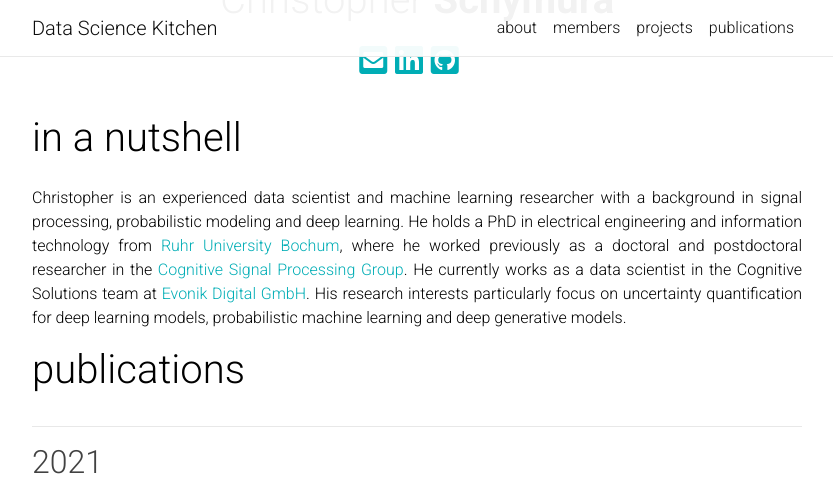
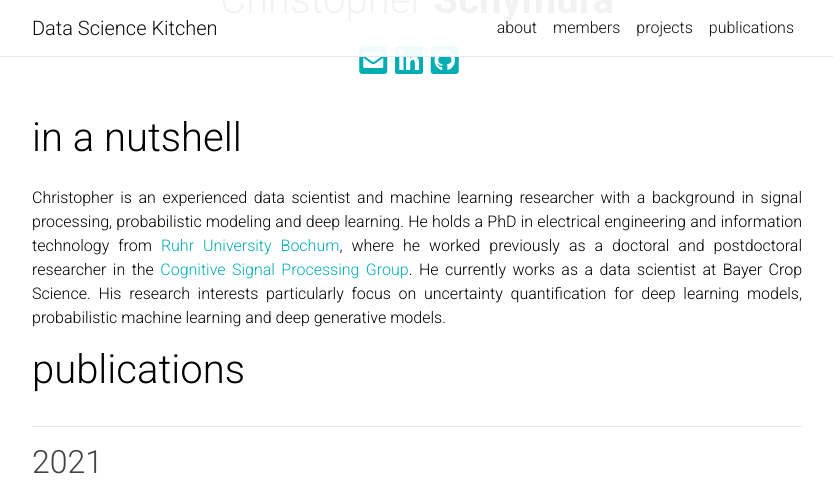
Before and after one commit to data-science-kitchen/data-science-kitchen.github.io, a Jekyll site: the page built from _members/christopher.markdown, in a window 1280 px wide and 900 px high, scrolled down 423 px, cut to the strip 0-493 px from the top of the window. Shown: the whole strip, without its empty margins (223-1056 px from the left). Built offline with Jekyll 4.4.1, drawn with Linux system fonts in a browser that asks for light colours; nearby versions of some CDN libraries; comment, search, counter and statistics services are not loaded; a style sheet for code colours, icons or effects is not loaded.

Commit message:
Update bio Christopher.

```diff
--- a/_members/christopher.markdown
+++ b/_members/christopher.markdown
@@ -15,4 +15,4 @@ bibliography_file: christopher.bib
 bibliography_years: [2021, 2020, 2019, 2018, 2017, 2016, 2015, 2014]
 ---
 
-Christopher is an experienced data scientist and machine learning researcher with a background in signal processing, probabilistic modeling and deep learning. He holds a PhD in electrical engineering and information technology from <a href="https://etit.ruhr-uni-bochum.de/" target="_blank">Ruhr University Bochum</a>, where he worked previously as a doctoral and postdoctoral researcher in the <a href="https://cognitive-signal-processing.de/" target="_blank">Cognitive Signal Processing Group</a>. He currently works as a data scientist in the Cognitive Solutions team at <a href="https://digital.evonik.com/" target="_blank">Evonik Digital GmbH</a>. His research interests particularly focus on uncertainty quantification for deep learning models, probabilistic machine learning and deep generative models.
+Christopher is an experienced data scientist and machine learning researcher with a background in signal processing, probabilistic modeling and deep learning. He holds a PhD in electrical engineering and information technology from <a href="https://etit.ruhr-uni-bochum.de/" target="_blank">Ruhr University Bochum</a>, where he worked previously as a doctoral and postdoctoral researcher in the <a href="https://cognitive-signal-processing.de/" target="_blank">Cognitive Signal Processing Group</a>. He currently works as a data scientist at Bayer Crop Science. His research interests particularly focus on uncertainty quantification for deep learning models, probabilistic machine learning and deep generative models.
```
